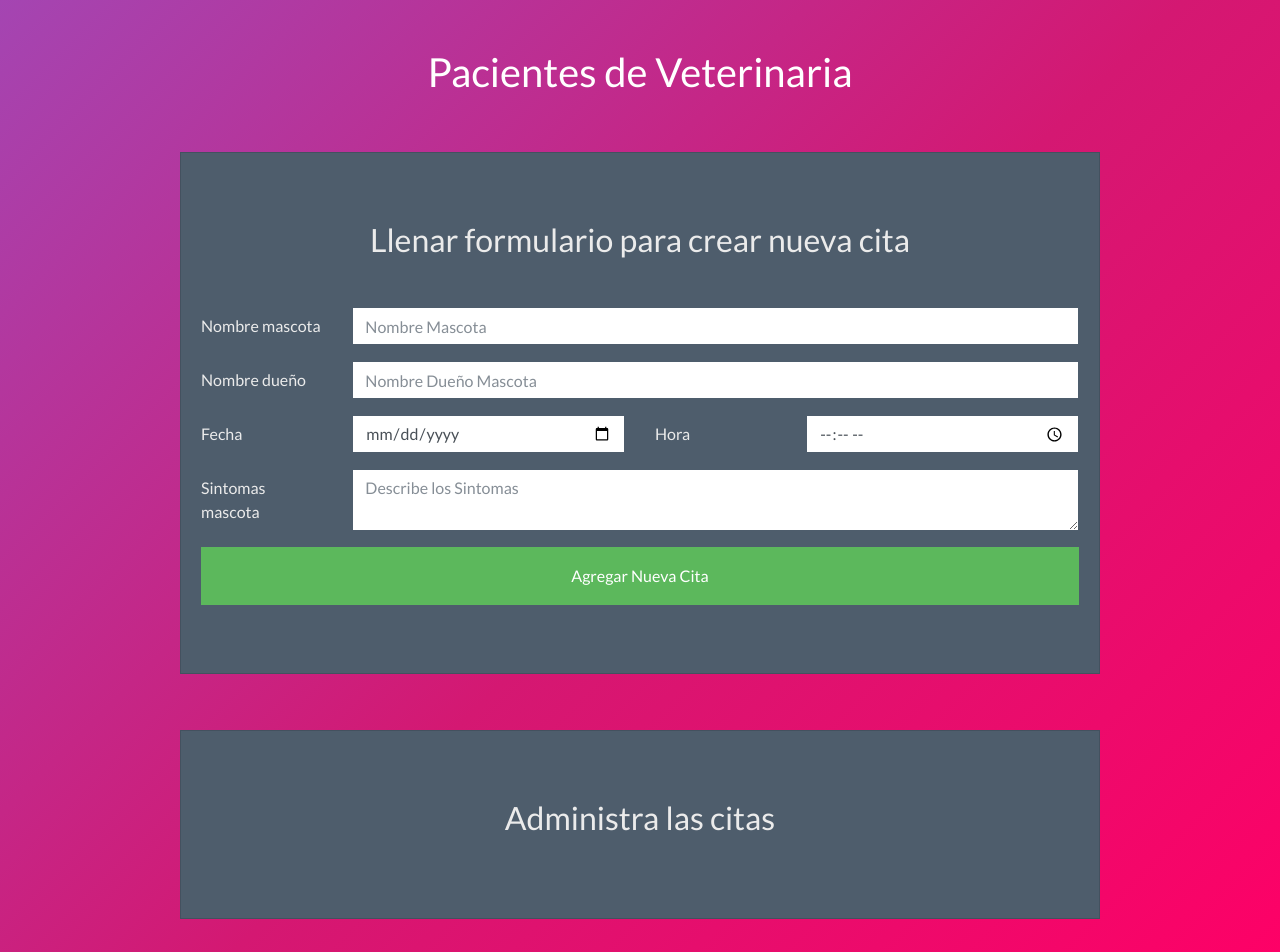
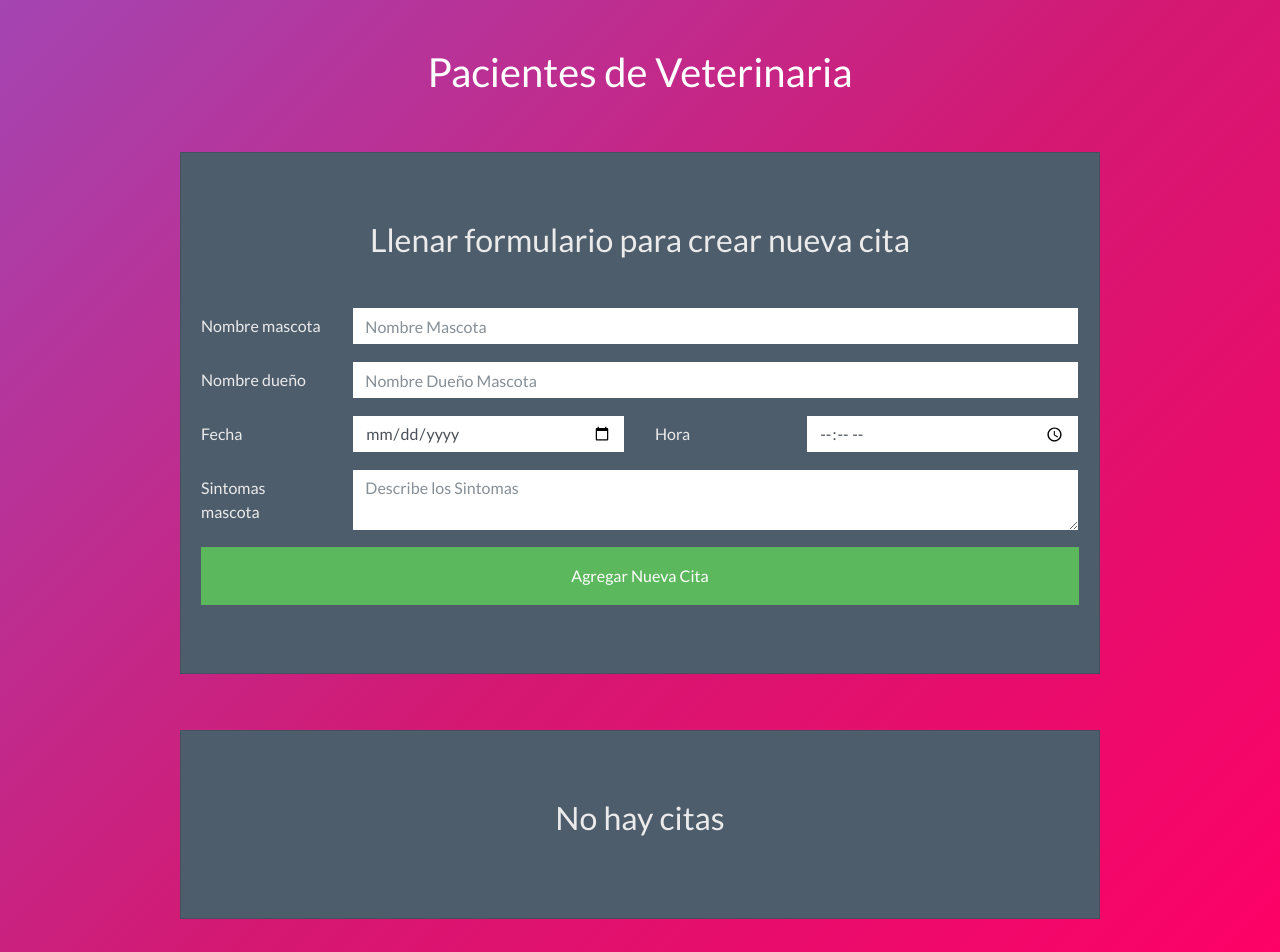
Before and after one commit to jimmy404/REACT-form-list-pacientesveterinaria, a React (Create React App) app: page / in a window 1280 px wide. Shown: the top 952 px of the page. Built offline with nearby package versions, Linux system fonts and the light colour scheme.

Commit message:
Conditional messaje in ListaCitas.js - No hay citas - Administra las citas aqui -

```diff
--- a/src/components/ListaCitas.js
+++ b/src/components/ListaCitas.js
@@ -2,10 +2,14 @@
 import Cita from './Cita'
 import PropTypes from 'prop-types';
 
-const ListaCitas = ({citas, eliminarCita}) => (
+const ListaCitas = ({citas, eliminarCita}) => {
+
+        //Imprimir mensaje en base a si hay citas o no
+        const mensaje = Object.keys(citas).length === 0 ? 'No hay citas' : 'Administra las citas aqui';
+return (
                 <div className="card mt-2 py-5">
                     <div className="card-body">
-                    <h2 className="card-title text-center">Administra las citas</h2>
+                        <h2 className="card-title text-center">{mensaje}</h2>
                         <div className="lista-citas">
                             {citas.map(cita => (
                                 <Cita
@@ -19,6 +23,8 @@
                 </div>
             );
 
+}
+
 ListaCitas.propTypes = {
     citas : PropTypes.array.isRequired,
     eliminarCita : PropTypes.func.isRequired
```
Lines whose indentation alone changed are shown as unchanged.
